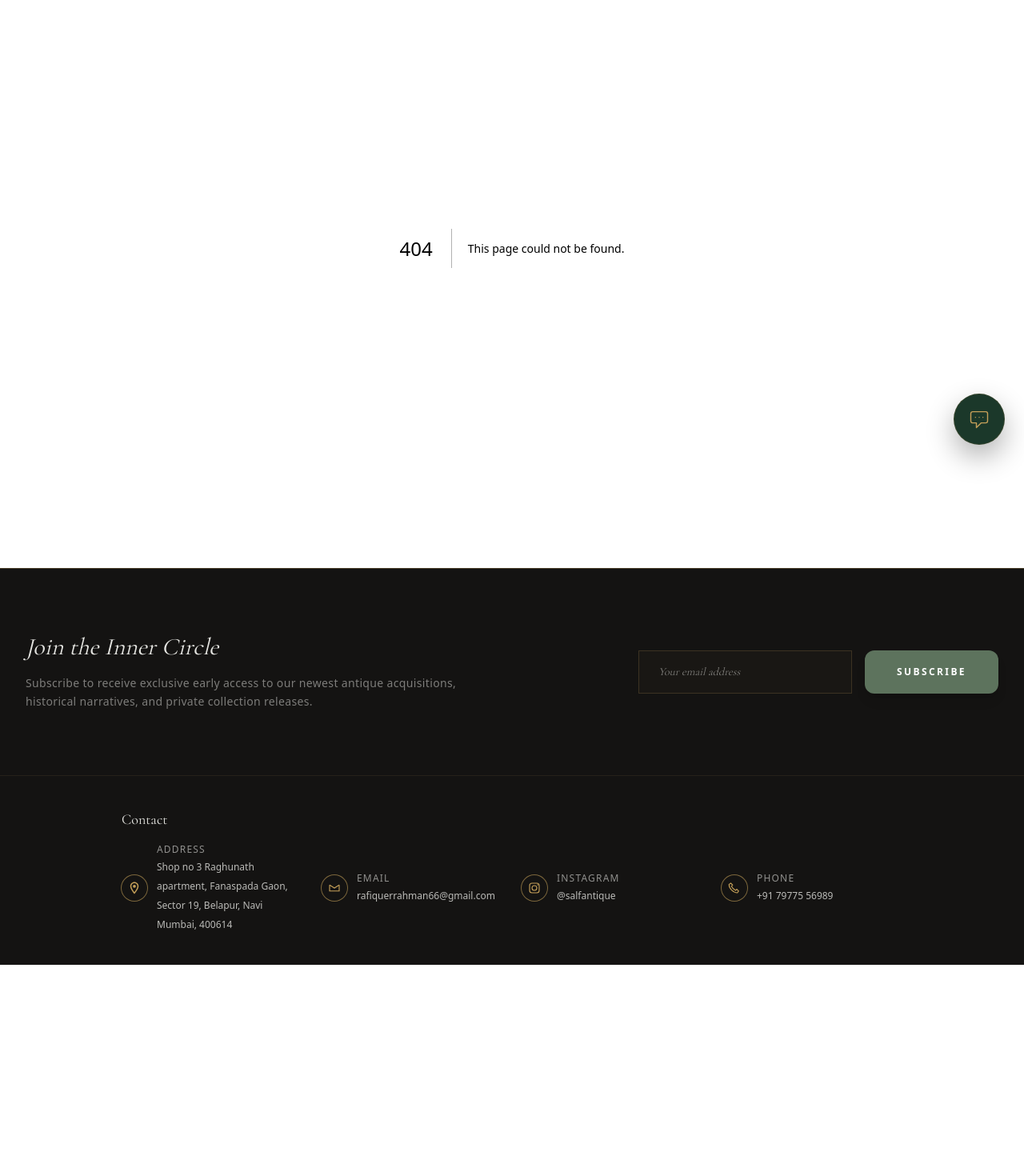
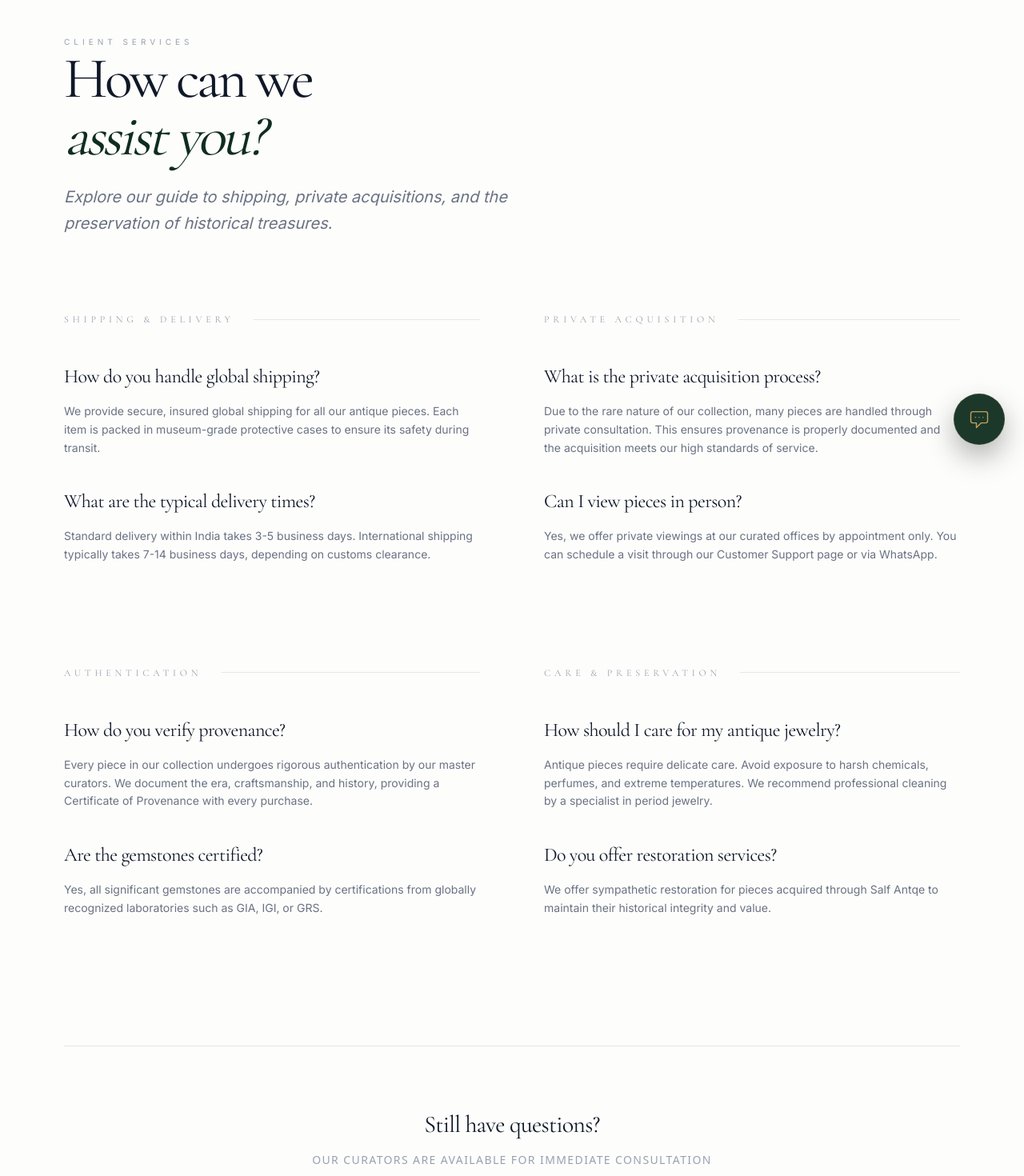
Before and after one commit to mdrafiquerrahman/SalfAntique, a Next.js app: page /support in a window 1280 px wide. Before the commit this address had no page. Shown: the part 220-1690 px from the top of the page at 80% size. Before the commit the page ends 1426 px from the top, so only its background shows below. Built offline with nearby package versions, Linux system fonts and the light colour scheme.

Commit message:
Refactor-support-and-office-pages-fix-links-and-styling

```diff
--- a/src/app/help/page.tsx
+++ b/src/app/support/page.tsx
@@ -59,7 +59,7 @@ const HELP_CATEGORIES = [
 
 export default function HelpPage() {
   return (
-    <main className="min-h-screen bg-offblack py-20 lg:py-32 selection:bg-muted-gold/30">
+    <main className="min-h-screen bg-[#fdfdfc] py-20 lg:py-32 selection:bg-brilliant-green/30">
       <div className="mx-auto max-w-7xl px-8 lg:px-20">
         <div className="max-w-3xl mb-24">
           <motion.div
@@ -68,11 +68,11 @@ export default function HelpPage() {
             transition={{ duration: 0.8 }}
             className="space-y-6"
           >
-            <span className="text-muted-gold/40 text-[10px] uppercase tracking-[0.5em] font-sans">Client Services</span>
-            <h1 className="font-serif text-5xl md:text-7xl text-parchment leading-none tracking-tighter">
-              How can we <br /><span className="italic text-muted-gold/80">assist you?</span>
+            <span className="text-gray-400 text-[10px] uppercase tracking-[0.5em] font-sans">Client Services</span>
+            <h1 className="font-serif text-5xl md:text-7xl text-gray-900 leading-none tracking-tighter">
+              How can we <br /><span className="italic text-brilliant-green">assist you?</span>
             </h1>
-            <p className="text-parchment/50 font-sans text-lg lg:text-xl max-w-xl italic leading-relaxed">
+            <p className="text-gray-500 font-sans text-lg lg:text-xl max-w-xl italic leading-relaxed">
               Explore our guide to shipping, private acquisitions, and the preservation of historical treasures.
             </p>
           </motion.div>
@@ -89,17 +89,17 @@ export default function HelpPage() {
               className="space-y-12"
             >
               <div className="flex items-center gap-6">
-                <h2 className="font-serif text-muted-gold/60 text-xs uppercase tracking-[0.4em] whitespace-nowrap">{category.title}</h2>
-                <div className="h-[1px] w-full bg-muted-gold/10" />
+                <h2 className="font-serif text-gray-400 text-xs uppercase tracking-[0.4em] whitespace-nowrap">{category.title}</h2>
+                <div className="h-[1px] w-full bg-gray-200" />
               </div>
 
               <div className="space-y-10">
                 {category.items.map((item, i) => (
                   <div key={i} className="group space-y-4">
-                    <h3 className="font-serif text-parchment text-xl lg:text-2xl tracking-tight group-hover:text-muted-gold transition-colors">
+                    <h3 className="font-serif text-gray-900 text-xl lg:text-2xl tracking-tight group-hover:text-brilliant-green transition-colors">
                       {item.q}
                     </h3>
-                    <p className="font-sans text-parchment/40 text-sm leading-relaxed max-w-xl">
+                    <p className="font-sans text-gray-500 text-sm leading-relaxed max-w-xl">
                       {item.a}
                     </p>
                   </div>
@@ -113,11 +113,11 @@ export default function HelpPage() {
           initial={{ opacity: 0 }}
           whileInView={{ opacity: 1 }}
           viewport={{ once: true }}
-          className="mt-40 pt-20 border-t border-muted-gold/5 text-center space-y-12"
+          className="mt-40 pt-20 border-t border-gray-200 text-center space-y-12"
         >
           <div className="space-y-4">
-            <h2 className="font-serif text-3xl text-parchment tracking-tight">Still have questions?</h2>
-            <p className="text-muted-gold/40 text-sm uppercase tracking-widest">Our curators are available for immediate consultation</p>
+            <h2 className="font-serif text-3xl text-gray-900 tracking-tight">Still have questions?</h2>
+            <p className="text-gray-400 text-sm uppercase tracking-widest">Our curators are available for immediate consultation</p>
           </div>
 
           <div className="flex flex-col sm:flex-row items-center justify-center gap-6">
@@ -131,7 +131,7 @@ export default function HelpPage() {
             </a>
             <Link
               href="/appointment"
-              className="px-10 py-4 rounded-2xl border border-muted-gold/20 text-muted-gold text-[12px] font-bold uppercase tracking-widest hover:bg-muted-gold/5 transition-all"
+              className="px-10 py-4 rounded-2xl border border-brilliant-green text-brilliant-green text-[12px] font-bold uppercase tracking-widest hover:bg-brilliant-green hover:text-white transition-all"
             >
               Request Appointment
             </Link>
```
Also changed, not shown: src/app/office/page.tsx (renamed from src/app/stores/page.tsx).
